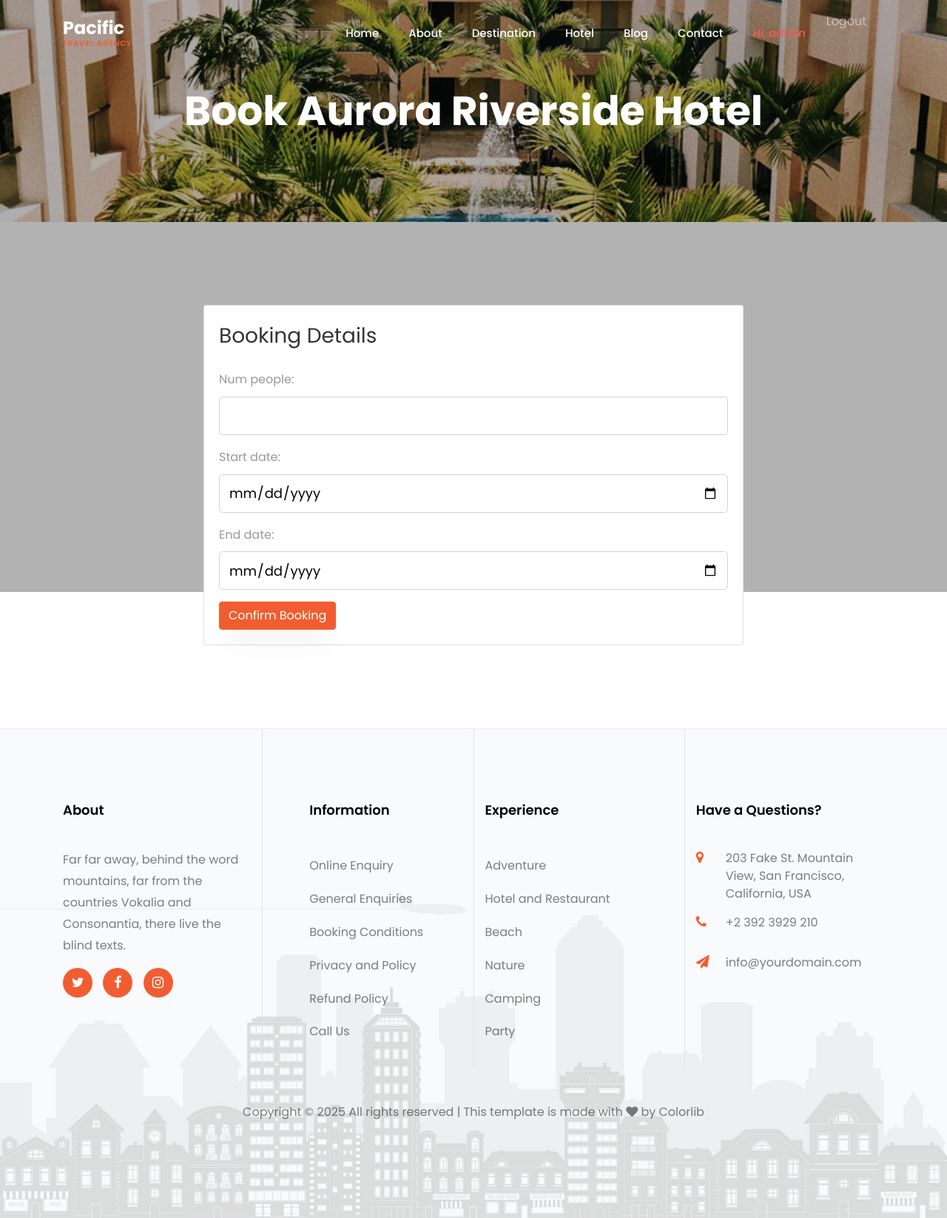
After one commit to PhamHuy2k3/QuocHuy-MinhDuc-NgocThanh, a Django app: page /book/hotel/1/ in a window 1280 px wide. The commit adds this page. Shown: the whole page at 74% size. Run offline with Django 5.2, Linux system fonts and the light colour scheme; a user stored in the database is signed in; data comes from the database, SQL or seed files in the repository; both versions use the stored data as it was after the commit; some libraries are stand-ins or nearby versions; some web fonts are replaced.

Commit message:
PhamQuocHuy - Bổ sung lớn về tính năng Booking

```diff
--- a/travelblog/app/admin.py
+++ b/travelblog/app/admin.py
@@ -1,6 +1,8 @@
 from django.contrib import admin
-from .models import Destination, Hotel, Blog
+from .models import Destination, Hotel, Blog, UserProfile, Booking
 
 admin.site.register(Destination)
 admin.site.register(Hotel)
 admin.site.register(Blog)
+admin.site.register(UserProfile)
+admin.site.register(Booking)
--- a/travelblog/app/forms.py
+++ b/travelblog/app/forms.py
@@ -1,6 +1,6 @@
 from django import forms
 from django.contrib.auth.models import User
-from .models import UserProfile
+from .models import UserProfile, Booking
 
 class UserUpdateForm(forms.ModelForm):
     email = forms.EmailField()
@@ -13,3 +13,12 @@ class ProfileUpdateForm(forms.ModelForm):
     class Meta:
         model = UserProfile
         fields = ['image', 'phone', 'address']
+
+class BookingForm(forms.ModelForm):
+    start_date = forms.DateField(widget=forms.DateInput(attrs={'type': 'date', 'class': 'form-control'}))
+    end_date = forms.DateField(widget=forms.DateInput(attrs={'type': 'date', 'class': 'form-control'}), required=False)
+    num_people = forms.IntegerField(widget=forms.NumberInput(attrs={'class': 'form-control', 'min': 1}), min_value=1)
+
+    class Meta:
+        model = Booking
+        fields = ['num_people', 'start_date', 'end_date']
--- a/travelblog/app/models.py
+++ b/travelblog/app/models.py
@@ -1,5 +1,7 @@
 from django.db import models
 from django.contrib.auth.models import User
+from django.contrib.contenttypes.fields import GenericForeignKey
+from django.contrib.contenttypes.models import ContentType
 
 class Destination(models.Model):
     name = models.CharField(max_length=200)
@@ -49,3 +51,18 @@ class UserProfile(models.Model):
 
     def __str__(self):
         return self.user.username
+
+class Booking(models.Model):
+    user = models.ForeignKey(User, on_delete=models.CASCADE)
+    content_type = models.ForeignKey(ContentType, on_delete=models.CASCADE)
+    object_id = models.PositiveIntegerField()
+    content_object = GenericForeignKey('content_type', 'object_id')
+
+    booking_date = models.DateTimeField(auto_now_add=True)
+    num_people = models.PositiveIntegerField(default=1)
+    start_date = models.DateField(null=True, blank=True)
+    end_date = models.DateField(null=True, blank=True)
+    status = models.CharField(max_length=20, default='Pending')
+
+    def __str__(self):
+        return f"{self.user.username} - {self.content_object}"
--- a/travelblog/app/urls.py
+++ b/travelblog/app/urls.py
@@ -19,4 +19,5 @@ urlpatterns = [
     path('register/', views.register, name='register'),
     path('profile/', views.profile, name='profile'),
     path('profile/edit/', views.profile_edit, name='profile_edit'),
+    path('book/<str:model_type>/<int:id>/', views.book, name='book'),
 ]
--- a/travelblog/app/views.py
+++ b/travelblog/app/views.py
@@ -4,8 +4,9 @@ from django.contrib.auth.forms import UserCreationForm
 from django.contrib.auth.decorators import login_required
 from django.contrib import messages
 from django.db.models import Q
-from .models import Destination, Hotel, Blog, UserProfile
-from .forms import UserUpdateForm, ProfileUpdateForm
+from django.contrib.contenttypes.models import ContentType
+from .models import Destination, Hotel, Blog, UserProfile, Booking
+from .forms import UserUpdateForm, ProfileUpdateForm, BookingForm
 
 def index(request):
     return render(request, 'index.html')
@@ -42,7 +43,7 @@ def hotel(request):
         except ValueError:
             pass
 
-    return render(request, 'hotel.html', {'hotels': hotels})-1
+    return render(request, 'hotel.html', {'hotels': hotels})
 
 def hotel_detail(request, hotel_id):
     hotel = get_object_or_404(Hotel, pk=hotel_id)
@@ -89,7 +90,9 @@ def profile(request):
         profile = request.user.userprofile
     except UserProfile.DoesNotExist:
         profile = UserProfile.objects.create(user=request.user)
-    return render(request, 'profile.html')
+
+    bookings = Booking.objects.filter(user=request.user).order_by('-booking_date')
+    return render(request, 'profile.html', {'bookings': bookings})
 
 @login_required
 def profile_edit(request):
@@ -115,3 +118,26 @@ def profile_edit(request):
         'p_form': p_form
     }
     return render(request, 'profile_edit.html', context)
+
+@login_required
+def book(request, model_type, id):
+    if model_type == 'destination':
+        content_object = get_object_or_404(Destination, pk=id)
+    elif model_type == 'hotel':
+        content_object = get_object_or_404(Hotel, pk=id)
+    else:
+        return redirect('index')
+
+    if request.method == 'POST':
+        form = BookingForm(request.POST)
+        if form.is_valid():
+            booking = form.save(commit=False)
+            booking.user = request.user
+            booking.content_object = content_object
+            booking.save()
+            messages.success(request, 'Booking successful!')
+            return render(request, 'booking_success.html', {'booking': booking})
+    else:
+        form = BookingForm()
+
+    return render(request, 'booking_form.html', {'form': form, 'object': content_object})
--- /dev/null
+++ b/travelblog/templates/booking_form.html
@@ -0,0 +1,34 @@
+{% extends "base.html" %}
+{% block hero %}
+<section class="hero-wrap hero-wrap-2" style="background-image: url('{{ object.image.url }}'); height: 300px;">
+    <div class="overlay"></div>
+    <div class="container">
+        <div class="row no-gutters slider-text align-items-center justify-content-center" style="height: 300px;">
+            <div class="col-md-9 ftco-animate text-center">
+                <h1 class="mb-0 bread">Book {{ object.name }}</h1>
+            </div>
+        </div>
+    </div>
+</section>
+{% endblock %}
+
+{% block content %}
+<section class="ftco-section">
+    <div class="container">
+        <div class="row justify-content-center">
+            <div class="col-md-8">
+                <div class="card">
+                    <div class="card-body">
+                        <h3 class="mb-4">Booking Details</h3>
+                        <form method="POST">
+                            {% csrf_token %}
+                            {{ form.as_p }}
+                            <button type="submit" class="btn btn-primary">Confirm Booking</button>
+                        </form>
+                    </div>
+                </div>
+            </div>
+        </div>
+    </div>
+</section>
+{% endblock %}
--- a/travelblog/templates/destination_detail.html
+++ b/travelblog/templates/destination_detail.html
@@ -24,6 +24,7 @@
                 <p><strong>Location:</strong> {{ destination.location }}</p>
                 <p><strong>Price:</strong> ${{ destination.price }}/person</p>
                 <p><strong>Duration:</strong> {{ destination.duration }}</p>
+                <p><a href="{% url 'book' 'destination' destination.id %}" class="btn btn-primary">Book Now</a></p>
 
                 <div class="row mb-4">
                     <div class="col-md-12">
--- a/travelblog/templates/hotel_detail.html
+++ b/travelblog/templates/hotel_detail.html
@@ -29,6 +29,7 @@
                 <p><strong>Location:</strong> {{ hotel.location }}</p>
                 <p><strong>Price:</strong> ${{ hotel.price }}/{{ hotel.price_unit }}</p>
                 <p><strong>Duration:</strong> {{ hotel.duration }}</p>
+                <p><a href="{% url 'book' 'hotel' hotel.id %}" class="btn btn-primary">Book Now</a></p>
 
                 <div class="row mb-4">
                     <div class="col-md-12">
```
Also changed, not shown: travelblog/templates/booking_success.html (added, +15 -0 lines), travelblog/templates/profile.html (+24 -0 lines), travelblog/app/migrations/0005_booking.py (added), travelblog/db.sqlite3.
